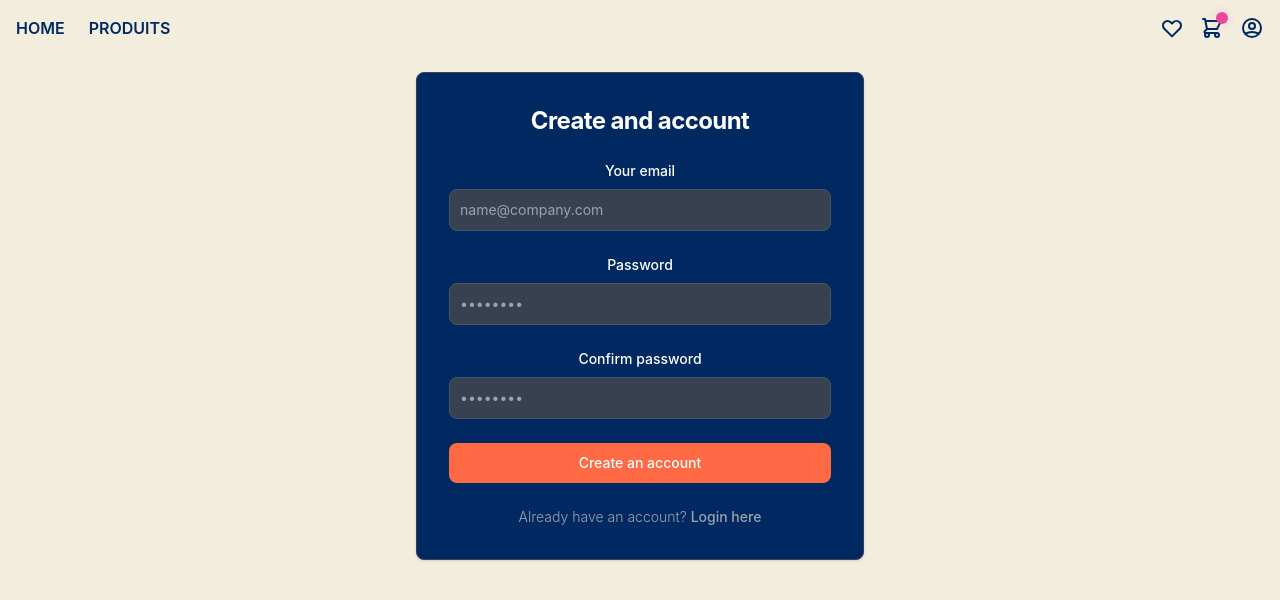
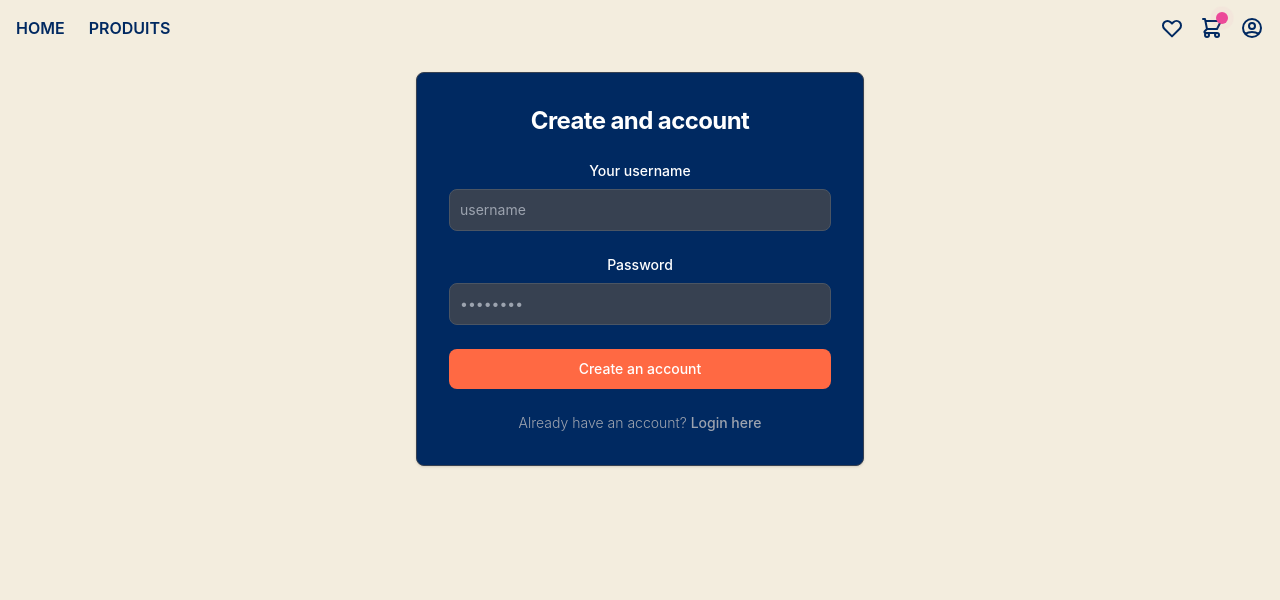
Before and after one commit to Dedpy/frontend-service-ecommerce, a React (Create React App) app: page /signup in a window 1280 px wide. Shown: the top 600 px of the page. Built offline with nearby package versions, Linux system fonts and the light colour scheme.

Commit message:
feat: adding Auth logic

```diff
--- a/src/pages/auth/signin/signin.tsx
+++ b/src/pages/auth/signin/signin.tsx
@@ -25,12 +25,11 @@ function SignIn({ setToken }: { setToken: any }) {
     e.preventDefault();
     try {
       const token = await loginUser(username, password);
-      setToken(token);
+      setToken(token.access_token);
     } catch (error) {
       toast.error("Error while logging in"); // Set the error message
     }
   };
-
   return (
     <section>
       <div className="flex items-center justify-center p-4">
--- a/src/pages/auth/signup/signup.tsx
+++ b/src/pages/auth/signup/signup.tsx
@@ -1,7 +1,35 @@
-import React from "react";
-import { Link } from "react-router-dom";
+import React, { useState } from "react";
+import toast from "react-hot-toast";
+import { Link, redirect, useNavigate } from "react-router-dom";
+async function createUser(username: string, password: string) {
+  return fetch("http://localhost:3001/auth/sign-up", {
+    method: "POST",
+    headers: {
+      "Content-Type": "application/json",
+    },
+    body: JSON.stringify({ username, password }),
+  }).then((data) => {
+    if (!data.ok) {
+      throw new Error("Failed to sign un. Please check your credentials.");
+    }
+    return data.json();
+  });
+}
+function SignUp() {
+  const [username, setUsername] = useState("");
+  const [password, setPassword] = useState("");
+  const navigate = useNavigate();
 
-function SignUp() {
+  const handleSubmit = async (e: any) => {
+    e.preventDefault();
+    try {
+      const user = await createUser(username, password);
+      toast.success("Account created"); // Set the error message
+      navigate("/signin");
+    } catch (error) {
+      toast.error("Error while creating your account"); // Set the error message
+    }
+  };
   return (
     <section>
       <div className="flex items-center justify-center p-4">
@@ -10,17 +38,18 @@ function SignUp() {
             <h1 className="text-xl font-bold leading-tight tracking-tight  md:text-2xl text-white">
               Create and account
             </h1>
-            <form className="space-y-4 md:space-y-6" action="#">
+            <form className="space-y-4 md:space-y-6" onSubmit={handleSubmit}>
               <div>
                 <label className="block mb-2 text-sm font-medium  text-white">
-                  Your email
+                  Your username
                 </label>
                 <input
-                  type="email"
-                  name="email"
-                  id="email"
+                  type="username"
+                  name="username"
+                  id="username"
                   className=" border   sm:text-sm rounded-lg focus:ring-primary-600 focus:border-primary-600 block w-full p-2.5 bg-gray-700 border-gray-600 placeholder-gray-400 text-white focus:ring-blue-500 focus:border-blue-500"
-                  placeholder="name@company.com"
+                  placeholder="username"
+                  onChange={(e) => setUsername(e.target.value)}
                 />
               </div>
               <div>
@@ -33,21 +62,9 @@ function SignUp() {
                   id="password"
                   placeholder="••••••••"
                   className=" border  sm:text-sm rounded-lg focus:ring-primary-600 focus:border-primary-600 block w-full p-2.5 bg-gray-700 border-gray-600 placeholder-gray-400 text-white focus:ring-blue-500 focus:border-blue-500"
+                  onChange={(e) => setPassword(e.target.value)}
                 />
               </div>
-              <div>
-                <label className="block mb-2 text-sm font-medium  text-white">
-                  Confirm password
-                </label>
-                <input
-                  type="confirm-password"
-                  name="confirm-password"
-                  id="confirm-password"
-                  placeholder="••••••••"
-                  className=" border sm:text-sm rounded-lg focus:ring-primary-600 focus:border-primary-600 block w-full p-2.5 bg-gray-700 border-gray-600 placeholder-gray-400 text-white focus:ring-blue-500 focus:border-blue-500"
-                />
-              </div>
-
               <button
                 type="submit"
                 className="w-full text-white bg-accent hover:bg-accent focus:ring-4 focus:outline-none focus:ring-accent font-medium rounded-lg text-sm px-5 py-2.5 text-center bg-accent hover:bg-accent/50 focus:ring-accent"
```
